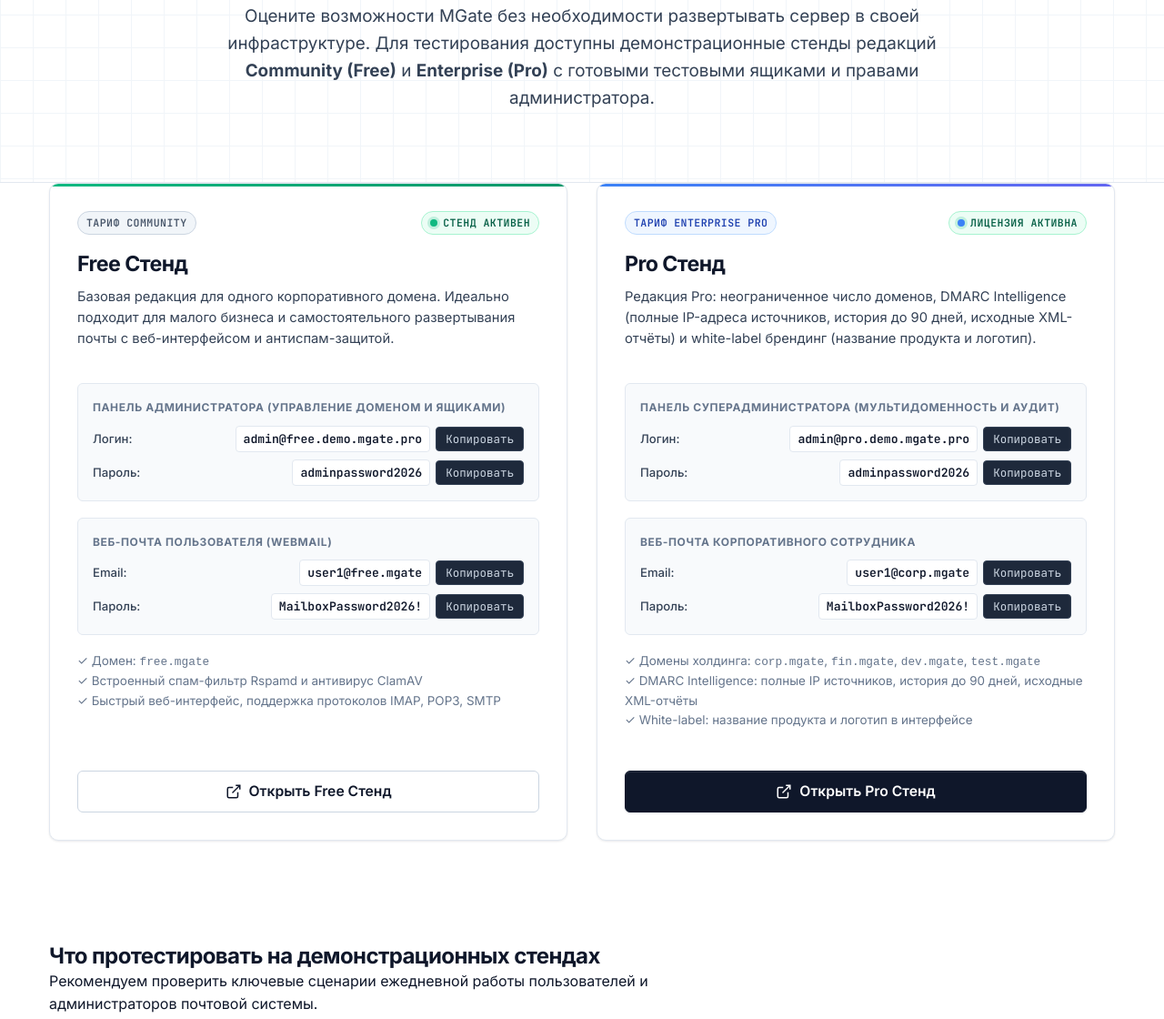
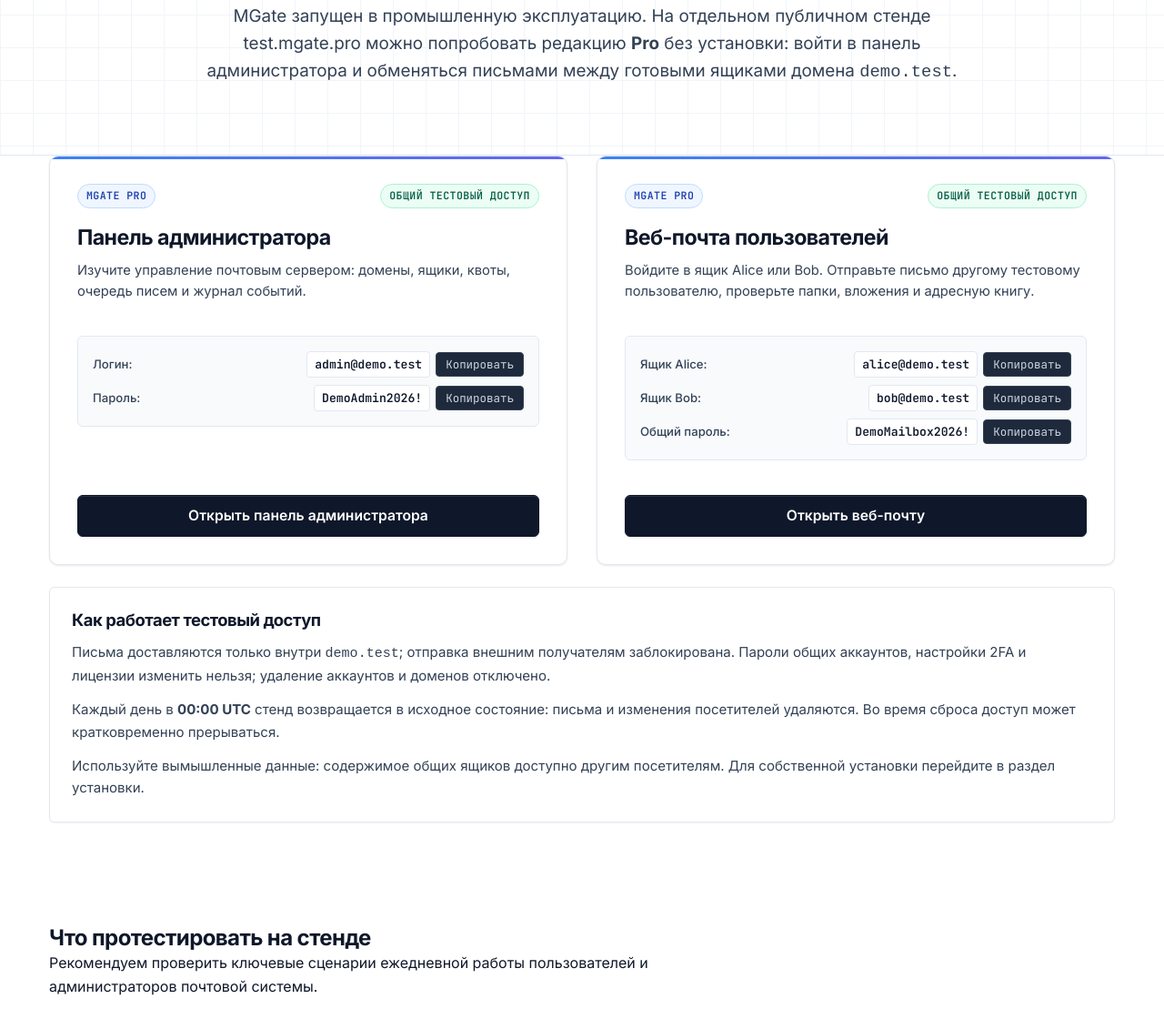
Before and after one commit to mgate-server/mgate-server.github.io, a plain HTML site: page live-demo/index.html in a window 1280 px wide. Shown: the part 341-1461 px from the top of the page at 91% size. Drawn offline with Linux system fonts and the light colour scheme.

Commit message:
Update production landing and public demo access

```diff
--- a/assets/css/style.css
+++ b/assets/css/style.css
@@ -1923,3 +1923,23 @@ footer {
   flex-direction: column;
   gap: 8px;
 }
+
+/* Keep shared demo credentials and navigation usable on narrow screens. */
+.demo-card {
+  min-width: 0;
+}
+
+.demo-badge-wrap {
+  flex-wrap: wrap;
+  gap: 8px;
+}
+
+@media (max-width: 768px) {
+  .brand-badge { display: none; }
+  .nav-container, .nav-actions { gap: 8px; }
+  .nav-actions > .btn-secondary { display: none; }
+  .demo-card { padding: 20px; }
+  .cred-row { flex-direction: column; align-items: flex-start; }
+  .cred-value-wrap { flex-wrap: wrap; }
+  .demo-card-actions .btn { white-space: normal; text-align: center; }
+}
--- a/assets/js/app.js
+++ b/assets/js/app.js
@@ -298,17 +298,14 @@ function initDocsSearch() {
 
 // 7. Live Demo Dynamic Configuration from /demo-config.json
 const DEFAULT_DEMO_CONFIG = {
-  free_url: "https://free.demo.mgate.pro",
-  free_admin_email: "admin@free.demo.mgate.pro",
-  free_admin_password: "adminpassword2026",
-  free_user_email: "user1@free.mgate",
-  free_user_password: "MailboxPassword2026!",
-
-  pro_url: "https://pro.demo.mgate.pro",
-  pro_admin_email: "admin@pro.demo.mgate.pro",
-  pro_admin_password: "adminpassword2026",
-  pro_user_email: "user1@corp.mgate",
-  pro_user_password: "MailboxPassword2026!"
+  "url": "https://test.mgate.pro",
+  "admin_url": "https://test.mgate.pro/admin",
+  "mail_url": "https://test.mgate.pro/mail",
+  "admin_email": "admin@demo.test",
+  "admin_password": "DemoAdmin2026!",
+  "user_email": "alice@demo.test",
+  "user2_email": "bob@demo.test",
+  "user_password": "DemoMailbox2026!"
 };
 
 async function initDemoConfig() {
--- a/demo-config.json
+++ b/demo-config.json
@@ -1,13 +1,10 @@
 {
-  "free_url": "https://free.demo.mgate.pro",
-  "free_admin_email": "admin@free.demo.mgate.pro",
-  "free_admin_password": "adminpassword2026",
-  "free_user_email": "user1@free.mgate",
-  "free_user_password": "MailboxPassword2026!",
-
-  "pro_url": "https://pro.demo.mgate.pro",
-  "pro_admin_email": "admin@pro.demo.mgate.pro",
-  "pro_admin_password": "adminpassword2026",
-  "pro_user_email": "user1@corp.mgate",
-  "pro_user_password": "MailboxPassword2026!"
+  "url": "https://test.mgate.pro",
+  "admin_url": "https://test.mgate.pro/admin",
+  "mail_url": "https://test.mgate.pro/mail",
+  "admin_email": "admin@demo.test",
+  "admin_password": "DemoAdmin2026!",
+  "user_email": "alice@demo.test",
+  "user2_email": "bob@demo.test",
+  "user_password": "DemoMailbox2026!"
 }
--- a/docs/index.html
+++ b/docs/index.html
@@ -3,11 +3,12 @@
 <head>
   <meta charset="UTF-8">
   <meta name="viewport" content="width=device-width, initial-scale=1.0">
+  <link rel="canonical" href="https://mgate.pro/docs/">
   <title>Руководство пользователя и администратора — MGate Platform</title>
   <link rel="preconnect" href="https://fonts.googleapis.com">
   <link rel="preconnect" href="https://fonts.gstatic.com" crossorigin>
   <link href="https://fonts.googleapis.com/css2?family=Inter:wght@400;500;600;700;800&family=JetBrains+Mono:wght@400;500;600;700&display=swap" rel="stylesheet">
-  <link rel="stylesheet" href="/assets/css/style.css">
+  <link rel="stylesheet" href="/assets/css/style.css?v=20261024-production">
 </head>
 <body>
 
@@ -37,7 +38,7 @@
       </nav>
 
       <div class="nav-actions">
-        <a href="/live-demo/" class="btn btn-secondary btn-sm">Демо стенды</a>
+        <a href="/live-demo/" class="btn btn-secondary btn-sm">Демостенд</a>
         <a href="/install/" class="btn btn-primary btn-sm">Начать работу</a>
 
         <button class="mobile-toggle" id="mobileMenuToggle" aria-label="Открыть меню">
@@ -2876,6 +2877,7 @@
             <li><a href="#mailboxes-mgmt">Управление ящиками</a></li>
             <li><a href="#client-settings">Почтовые программы</a></li>
             <li><a href="#migration-scheme">Миграция почты</a></li>
+            <li><a href="https://panel.mgate.pro" target="_blank" rel="noopener">Портал MGate</a></li>
             <li><a href="https://github.com/mgate-server/mgate" target="_blank" rel="noopener">GitHub-репозиторий</a></li>
             <li><a href="https://github.com/mgate-server/mgate/releases" target="_blank" rel="noopener">Релизы</a></li>
             <li><a href="https://github.com/orgs/mgate-server/packages" target="_blank" rel="noopener">Образы (ghcr.io/mgate-server)</a></li>
@@ -2890,6 +2892,6 @@
     </div>
   </footer>
 
-  <script src="/assets/js/app.js?v=6bf90586ef7a-copy1"></script>
+  <script src="/assets/js/app.js?v=20261024-production"></script>
 </body>
 </html>
--- a/live-demo/index.html
+++ b/live-demo/index.html
@@ -3,11 +3,12 @@
 <head>
   <meta charset="UTF-8">
   <meta name="viewport" content="width=device-width, initial-scale=1.0">
-  <title>Live Demo — Демонстрационные стенды почтовой платформы MGate</title>
+  <link rel="canonical" href="https://mgate.pro/live-demo/">
+  <title>Демостенд MGate Pro — доступ к панели и веб-почте</title>
   <link rel="preconnect" href="https://fonts.googleapis.com">
   <link rel="preconnect" href="https://fonts.gstatic.com" crossorigin>
   <link href="https://fonts.googleapis.com/css2?family=Inter:wght@400;500;600;700;800&family=JetBrains+Mono:wght@400;500;600;700&display=swap" rel="stylesheet">
-  <link rel="stylesheet" href="/assets/css/style.css">
+  <link rel="stylesheet" href="/assets/css/style.css?v=20261024-production">
 </head>
 <body>
 
@@ -38,7 +39,7 @@
 
       <div class="nav-actions">
         <a href="/install/" class="btn btn-secondary btn-sm">Установка</a>
-        <a href="https://pro.demo.mgate.pro" class="btn btn-primary btn-sm" target="_blank" data-demo-href="pro_url">Вход в Pro</a>
+        <a href="https://test.mgate.pro" class="btn btn-primary btn-sm" target="_blank" rel="noopener" data-demo-href="url">Демостенд</a>
 
         <button class="mobile-toggle" id="mobileMenuToggle" aria-label="Открыть меню">
           <svg width="22" height="22" viewBox="0 0 24 24" fill="none" stroke="currentColor" stroke-width="2">
@@ -57,7 +58,7 @@
       <div class="container hero-content">
         <div class="pill-badge">
           <span class="status-pulse-dot"></span>
-          <span>ОЗНАКОМИТЕЛЬНЫЕ СТЕНДЫ В РЕАЛЬНОМ ВРЕМЕНИ</span>
+          <span>ТЕСТОВЫЙ СТЕНД MGATE PRO ОНЛАЙН</span>
         </div>
 
         <h1>
@@ -66,164 +67,91 @@
         </h1>
 
         <p class="hero-desc">
-          Оцените возможности MGate без необходимости развертывать сервер в своей инфраструктуре. Для тестирования доступны демонстрационные стенды редакций <strong>Community (Free)</strong> и <strong>Enterprise (Pro)</strong> с готовыми тестовыми ящиками и правами администратора.
+          MGate запущен в промышленную эксплуатацию. На отдельном публичном стенде <a href="https://test.mgate.pro" target="_blank" rel="noopener">test.mgate.pro</a> можно попробовать редакцию <strong>Pro</strong> без установки: войти в панель администратора и обменяться письмами между готовыми ящиками домена <code>demo.test</code>.
         </p>
       </div>
     </section>
 
-    <!-- Demo Stands 2-Column Grid -->
+    <!-- Two roles on one public demo stand -->
     <section class="section" style="padding-top: 0; padding-bottom: 40px;">
       <div class="container">
         <div class="grid-2" style="align-items: stretch; gap: 32px;">
-
-          <!-- Stand 1: Free Community -->
-          <div class="demo-card free">
+          <div class="demo-card pro">
             <div class="demo-badge-wrap">
-              <span class="status-badge" style="background: #f1f5f9; color: #475569; border: 1px solid #cbd5e1;">Тариф Community</span>
-              <span class="status-badge online">
-                <span class="status-pulse-dot" style="background: #10b981;"></span>
-                Стенд активен
-              </span>
+              <span class="status-badge pro">MGate Pro</span>
+              <span class="status-badge online">Общий тестовый доступ</span>
             </div>
-
-            <h3 style="font-size: 1.45rem; margin-bottom: 10px;">Free Стенд</h3>
-            <p style="font-size: 0.92rem; color: var(--text-muted); line-height: 1.55; margin-bottom: 20px;">
-              Базовая редакция для одного корпоративного домена. Идеально подходит для малого бизнеса и самостоятельного развертывания почты с веб-интерфейсом и антиспам-защитой.
-            </p>
-
+            <h3 style="font-size: 1.45rem; margin-bottom: 10px;">Панель администратора</h3>
+            <p style="font-size: 0.92rem; color: var(--text-muted); line-height: 1.55; margin-bottom: 20px;">Изучите управление почтовым сервером: домены, ящики, квоты, очередь писем и журнал событий.</p>
             <div class="cred-group">
-              <div class="cred-title">Панель администратора (Управление доменом и ящиками)</div>
               <div class="cred-row">
                 <span class="cred-label">Логин:</span>
                 <div class="cred-value-wrap">
-                  <span class="cred-value" data-demo-var="free_admin_email">admin@free.demo.mgate.pro</span>
-                  <button class="copy-btn btn-xs" data-demo-copy="free_admin_email" aria-label="Скопировать логин">Копировать</button>
+                  <span class="cred-value" data-demo-var="admin_email">admin@demo.test</span>
+                  <button class="copy-btn btn-xs" data-demo-copy="admin_email" data-copy-text="admin@demo.test" aria-label="Скопировать логин">Копировать</button>
                 </div>
               </div>
               <div class="cred-row">
                 <span class="cred-label">Пароль:</span>
                 <div class="cred-value-wrap">
-                  <span class="cred-value" data-demo-var="free_admin_password">adminpassword2026</span>
-                  <button class="copy-btn btn-xs" data-demo-copy="free_admin_password" aria-label="Скопировать пароль">Копировать</button>
+                  <span class="cred-value" data-demo-var="admin_password">DemoAdmin2026!</span>
+                  <button class="copy-btn btn-xs" data-demo-copy="admin_password" data-copy-text="DemoAdmin2026!" aria-label="Скопировать пароль">Копировать</button>
                 </div>
               </div>
             </div>
-
-            <div class="cred-group" style="margin-top: 0;">
-              <div class="cred-title">Веб-почта пользователя (Webmail)</div>
+            <div class="demo-card-actions">
+              <a href="https://test.mgate.pro/admin" class="btn btn-primary btn-lg" style="justify-content: center;" target="_blank" rel="noopener" data-demo-href="admin_url">Открыть панель администратора</a>
+            </div>
+          </div>
+          <div class="demo-card pro">
+            <div class="demo-badge-wrap">
+              <span class="status-badge pro">MGate Pro</span>
+              <span class="status-badge online">Общий тестовый доступ</span>
+            </div>
+            <h3 style="font-size: 1.45rem; margin-bottom: 10px;">Веб-почта пользователей</h3>
+            <p style="font-size: 0.92rem; color: var(--text-muted); line-height: 1.55; margin-bottom: 20px;">Войдите в ящик Alice или Bob. Отправьте письмо другому тестовому пользователю, проверьте папки, вложения и адресную книгу.</p>
+            <div class="cred-group">
               <div class="cred-row">
-                <span class="cred-label">Email:</span>
+                <span class="cred-label">Ящик Alice:</span>
                 <div class="cred-value-wrap">
-                  <span class="cred-value" data-demo-var="free_user_email">user1@free.mgate</span>
-                  <button class="copy-btn btn-xs" data-demo-copy="free_user_email" aria-label="Скопировать email">Копировать</button>
+                  <span class="cred-value" data-demo-var="user_email">alice@demo.test</span>
+                  <button class="copy-btn btn-xs" data-demo-copy="user_email" data-copy-text="alice@demo.test" aria-label="Скопировать ящик alice">Копировать</button>
                 </div>
               </div>
               <div class="cred-row">
-                <span class="cred-label">Пароль:</span>
+                <span class="cred-label">Ящик Bob:</span>
                 <div class="cred-value-wrap">
-                  <span class="cred-value" data-demo-var="free_user_password">MailboxPassword2026!</span>
-                  <button class="copy-btn btn-xs" data-demo-copy="free_user_password" aria-label="Скопировать пароль">Копировать</button>
+                  <span class="cred-value" data-demo-var="user2_email">bob@demo.test</span>
+                  <button class="copy-btn btn-xs" data-demo-copy="user2_email" data-copy-text="bob@demo.test" aria-label="Скопировать ящик bob">Копировать</button>
+                </div>
+              </div>
+              <div class="cred-row">
+                <span class="cred-label">Общий пароль:</span>
+                <div class="cred-value-wrap">
+                  <span class="cred-value" data-demo-var="user_password">DemoMailbox2026!</span>
+                  <button class="copy-btn btn-xs" data-demo-copy="user_password" data-copy-text="DemoMailbox2026!" aria-label="Скопировать общий пароль">Копировать</button>
                 </div>
               </div>
             </div>
-
-            <div style="font-size: 0.84rem; color: var(--text-dim); line-height: 1.6; margin-bottom: 24px;">
-              ✓ Домен: <code style="font-size: 0.8rem;">free.mgate</code><br>
-              ✓ Встроенный спам-фильтр Rspamd и антивирус ClamAV<br>
-              ✓ Быстрый веб-интерфейс, поддержка протоколов IMAP, POP3, SMTP
-            </div>
-
             <div class="demo-card-actions">
-              <a href="https://free.demo.mgate.pro" class="btn btn-outline btn-lg" style="justify-content: center;" target="_blank" data-demo-href="free_url">
-                <svg width="18" height="18" viewBox="0 0 24 24" fill="none" stroke="currentColor" stroke-width="2">
-                  <path d="M18 13v6a2 2 0 0 1-2 2H5a2 2 0 0 1-2-2V8a2 2 0 0 1 2-2h6"></path>
-                  <polyline points="15 3 21 3 21 9"></polyline>
-                  <line x1="10" y1="14" x2="21" y2="3"></line>
-                </svg>
-                Открыть Free Стенд
-              </a>
+              <a href="https://test.mgate.pro/mail" class="btn btn-primary btn-lg" style="justify-content: center;" target="_blank" rel="noopener" data-demo-href="mail_url">Открыть веб-почту</a>
             </div>
           </div>
-
-          <!-- Stand 2: Pro Enterprise -->
-          <div class="demo-card pro">
-            <div class="demo-badge-wrap">
-              <span class="status-badge pro">Тариф Enterprise Pro</span>
-              <span class="status-badge online">
-                <span class="status-pulse-dot" style="background: #3b82f6;"></span>
-                Лицензия активна
-              </span>
-            </div>
-
-            <h3 style="font-size: 1.45rem; margin-bottom: 10px;">Pro Стенд</h3>
-            <p style="font-size: 0.92rem; color: var(--text-muted); line-height: 1.55; margin-bottom: 20px;">
-              Редакция Pro: неограниченное число доменов, DMARC Intelligence (полные IP-адреса источников, история до 90 дней, исходные XML-отчёты) и white-label брендинг (название продукта и логотип).
-            </p>
-
-            <div class="cred-group">
-              <div class="cred-title">Панель суперадминистратора (Мультидоменность и аудит)</div>
-              <div class="cred-row">
-                <span class="cred-label">Логин:</span>
-                <div class="cred-value-wrap">
-                  <span class="cred-value" data-demo-var="pro_admin_email">admin@pro.demo.mgate.pro</span>
-                  <button class="copy-btn btn-xs" data-demo-copy="pro_admin_email" aria-label="Скопировать логин">Копировать</button>
-                </div>
-              </div>
-              <div class="cred-row">
-                <span class="cred-label">Пароль:</span>
-                <div class="cred-value-wrap">
-                  <span class="cred-value" data-demo-var="pro_admin_password">adminpassword2026</span>
-                  <button class="copy-btn btn-xs" data-demo-copy="pro_admin_password" aria-label="Скопировать пароль">Копировать</button>
-                </div>
-              </div>
-            </div>
-
-            <div class="cred-group" style="margin-top: 0;">
-              <div class="cred-title">Веб-почта корпоративного сотрудника</div>
-              <div class="cred-row">
-                <span class="cred-label">Email:</span>
-                <div class="cred-value-wrap">
-                  <span class="cred-value" data-demo-var="pro_user_email">user1@corp.mgate</span>
-                  <button class="copy-btn btn-xs" data-demo-copy="pro_user_email" aria-label="Скопировать email">Копировать</button>
-                </div>
-              </div>
-              <div class="cred-row">
-                <span class="cred-label">Пароль:</span>
-                <div class="cred-value-wrap">
-                  <span class="cred-value" data-demo-var="pro_user_password">MailboxPassword2026!</span>
-                  <button class="copy-btn btn-xs" data-demo-copy="pro_user_password" aria-label="Скопировать пароль">Копировать</button>
-                </div>
-              </div>
-            </div>
-
-            <div style="font-size: 0.84rem; color: var(--text-dim); line-height: 1.6; margin-bottom: 24px;">
-              ✓ Домены холдинга: <code style="font-size: 0.8rem;">corp.mgate</code>, <code style="font-size: 0.8rem;">fin.mgate</code>, <code style="font-size: 0.8rem;">dev.mgate</code>, <code style="font-size: 0.8rem;">test.mgate</code><br>
-              ✓ DMARC Intelligence: полные IP источников, история до 90 дней, исходные XML-отчёты<br>
-              ✓ White-label: название продукта и логотип в интерфейсе
-            </div>
-
-            <div class="demo-card-actions">
-              <a href="https://pro.demo.mgate.pro" class="btn btn-primary btn-lg" style="justify-content: center;" target="_blank" data-demo-href="pro_url">
-                <svg width="18" height="18" viewBox="0 0 24 24" fill="none" stroke="currentColor" stroke-width="2">
-                  <path d="M18 13v6a2 2 0 0 1-2 2H5a2 2 0 0 1-2-2V8a2 2 0 0 1 2-2h6"></path>
-                  <polyline points="15 3 21 3 21 9"></polyline>
-                  <line x1="10" y1="14" x2="21" y2="3"></line>
-                </svg>
-                Открыть Pro Стенд
-              </a>
-            </div>
-          </div>
-
+        </div>
+        <div class="card" style="margin-top: 24px; padding: 24px;">
+          <h3 style="margin-bottom: 12px;">Как работает тестовый доступ</h3>
+          <p style="color: var(--text-muted); line-height: 1.65; margin-bottom: 12px;">Письма доставляются только внутри <code>demo.test</code>; отправка внешним получателям заблокирована. Пароли общих аккаунтов, настройки 2FA и лицензии изменить нельзя; удаление аккаунтов и доменов отключено.</p>
+          <p style="color: var(--text-muted); line-height: 1.65; margin-bottom: 12px;">Каждый день в <strong>00:00 UTC</strong> стенд возвращается в исходное состояние: письма и изменения посетителей удаляются. Во время сброса доступ может кратковременно прерываться.</p>
+          <p style="color: var(--text-muted); line-height: 1.65;">Используйте вымышленные данные: содержимое общих ящиков доступно другим посетителям. Для собственной установки перейдите в <a href="/install/">раздел установки</a>.</p>
         </div>
       </div>
     </section>
-
 
     <!-- Key Evaluation Scenarios for Customers -->
     <section class="section section-muted">
       <div class="container">
         <div class="section-header" style="max-width: 760px; margin-bottom: 36px;">
-          <h2>Что протестировать на демонстрационных стендах</h2>
+          <h2>Что протестировать на стенде</h2>
           <p class="section-desc">
             Рекомендуем проверить ключевые сценарии ежедневной работы пользователей и администраторов почтовой системы.
           </p>
@@ -255,7 +183,7 @@
               <h4 style="margin: 0; font-size: 1.05rem;">Безопасность и спам-фильтр</h4>
             </div>
             <p style="font-size: 0.88rem; color: var(--text-muted); line-height: 1.6; margin: 0;">
-              На стендах непрерывно работает интеллектуальный фильтр Rspamd. Оцените автоматическую сортировку нежелательной корреспонденции и защиту от фишинга.
+              Проверьте отображение результатов проверки писем и работу папки «Спам». Внешняя доставка на публичном стенде отключена.
             </p>
           </div>
 
@@ -279,7 +207,7 @@
     </section>
 
     <!-- Edition Comparison Table for Decision Makers -->
-    <section class="section">
+    <section class="section" id="editions">
       <div class="container">
         <div class="section-header" style="max-width: 760px; margin-bottom: 36px;">
           <h2>Сравнение редакций Community и Enterprise</h2>
@@ -375,11 +303,12 @@
         <div class="footer-col">
           <h4>Ресурсы</h4>
           <ul class="footer-links">
-            <li><a href="/docs/#dns">Настройка DNS</a></li>
-            <li><a href="/docs/#ports">Справочник портов</a></li>
-            <li><a href="/docs/#env">Конфигурация .env</a></li>
-            <li><a href="/docs/#backup">Резервное копирование</a></li>
-            <li><a href="/docs/#cli">Управление через CLI</a></li>
+            <li><a href="https://panel.mgate.pro" target="_blank" rel="noopener">Портал MGate</a></li>
+            <li><a href="/docs/#dns-records">Настройка DNS</a></li>
+            <li><a href="https://github.com/mgate-server/mgate/blob/main/docs/DEPLOYMENT.md">Справочник портов</a></li>
+            <li><a href="https://github.com/mgate-server/mgate/blob/main/docs/CONFIGURATION.md">Конфигурация .env</a></li>
+            <li><a href="/docs/#tls-backups">Резервное копирование</a></li>
+            <li><a href="https://github.com/mgate-server/mgate/blob/main/docs/OPERATIONS.md">Управление через CLI</a></li>
             <li><a href="https://github.com/mgate-server/mgate" target="_blank" rel="noopener">GitHub-репозиторий</a></li>
             <li><a href="https://github.com/mgate-server/mgate/releases" target="_blank" rel="noopener">Релизы</a></li>
             <li><a href="https://github.com/orgs/mgate-server/packages" target="_blank" rel="noopener">Образы (ghcr.io/mgate-server)</a></li>
@@ -394,6 +323,6 @@
     </div>
   </footer>
 
-  <script src="/assets/js/app.js?v=6bf90586ef7a-copy1"></script>
+  <script src="/assets/js/app.js?v=20261024-production"></script>
 </body>
 </html>
```
Also changed, not shown: examples/index.html (+6 -4 lines), features/index.html (+10 -8 lines), index.html (+32 -34 lines), install/index.html (+9 -7 lines), 1 other file.
